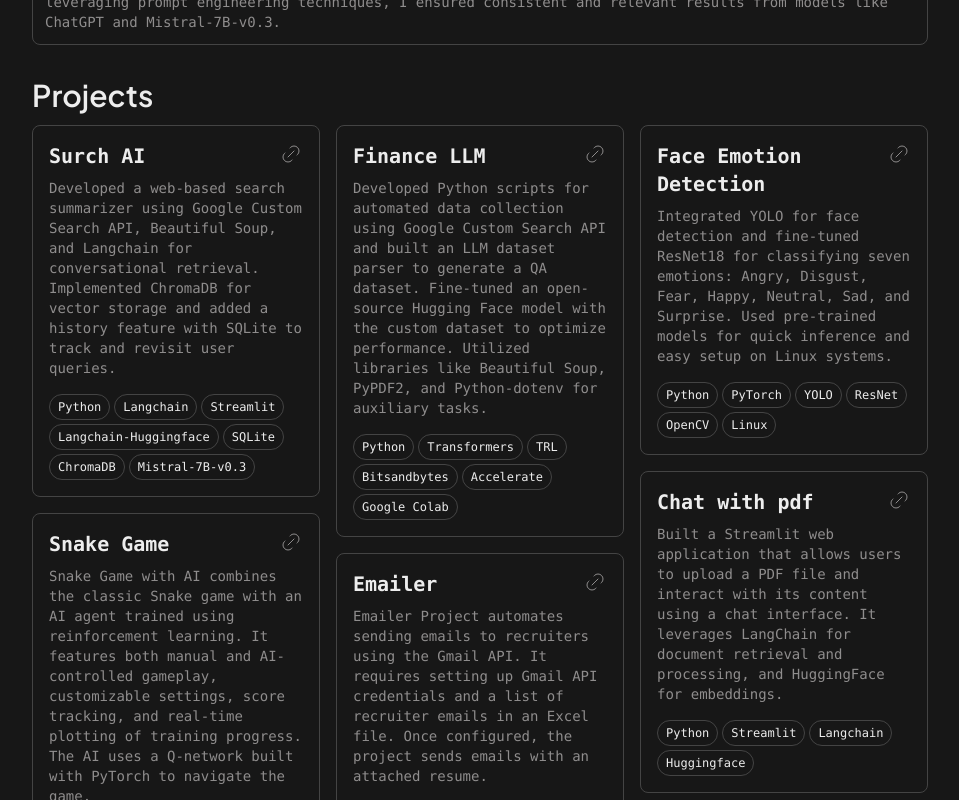
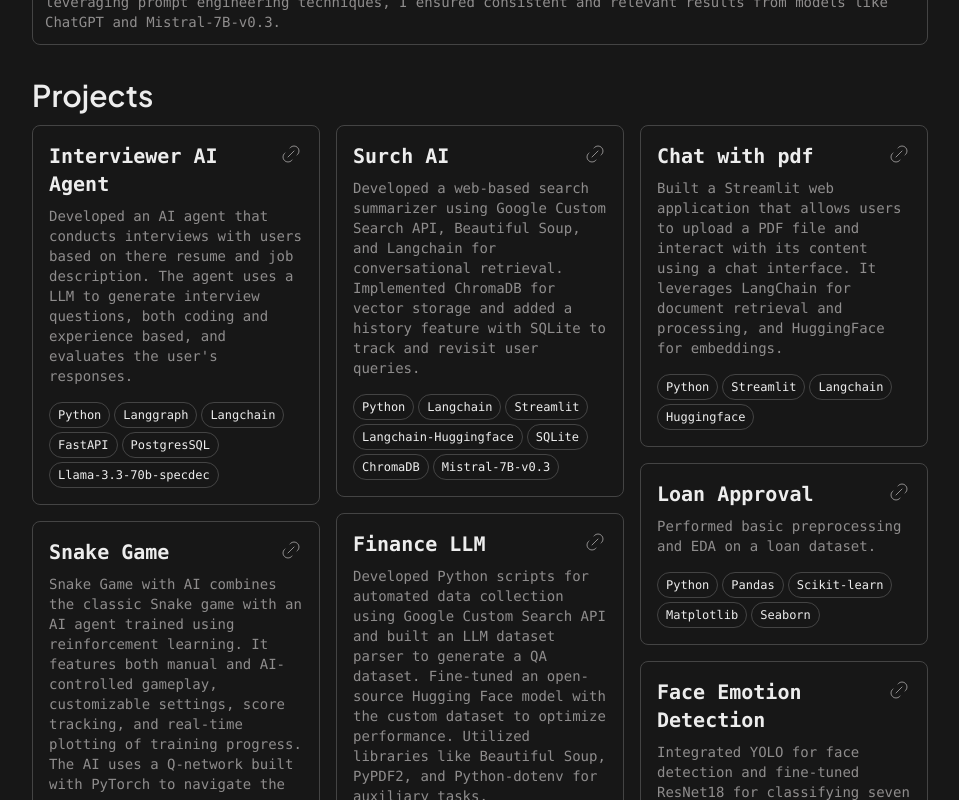
Before and after one commit to aayushjoshi-12/portfolio, a Next.js app: page / in a window 1280 px wide. Shown: the part 760-1560 px from the top of the page, without its empty margins (160-1119 px from the left). Built offline with nearby package versions, Linux system fonts and the light colour scheme.

Commit message:
updates projects.ts

```diff
--- a/constants/projects.ts
+++ b/constants/projects.ts
@@ -1,9 +1,9 @@
 export const projects = [
   {
-    title: "Surch AI",
-    description: "Developed a web-based search summarizer using Google Custom Search API, Beautiful Soup, and Langchain for conversational retrieval. Implemented ChromaDB for vector storage and added a history feature with SQLite to track and revisit user queries.",
-    link: "https://surch-12.streamlit.app",
-    techStack: ["Python", "Langchain", "Streamlit", "Langchain-Huggingface", "SQLite", "ChromaDB", "Mistral-7B-v0.3"],
+    title: "Interviewer AI Agent",
+    description: "Developed an AI agent that conducts interviews with users based on there resume and job description. The agent uses a LLM to generate interview questions, both coding and experience based, and evaluates the user's responses.",
+    link: "https://github.com/aayushjoshi-12/interviewer",
+    techStack: ["Python", "Langgraph", "Langchain", "FastAPI", "PostgresSQL", "Llama-3.3-70b-specdec"],
   },
   {
     title: "Snake Game",
@@ -18,6 +18,12 @@ export const projects = [
     techStack: ["Next.js", "Tailwind CSS"],
   },
   {
+    title: "Surch AI",
+    description: "Developed a web-based search summarizer using Google Custom Search API, Beautiful Soup, and Langchain for conversational retrieval. Implemented ChromaDB for vector storage and added a history feature with SQLite to track and revisit user queries.",
+    link: "https://surch-12.streamlit.app",
+    techStack: ["Python", "Langchain", "Streamlit", "Langchain-Huggingface", "SQLite", "ChromaDB", "Mistral-7B-v0.3"],
+  },
+  {
     title: "Finance LLM",
     description: "Developed Python scripts for automated data collection using Google Custom Search API and built an LLM dataset parser to generate a QA dataset. Fine-tuned an open-source Hugging Face model with the custom dataset to optimize performance. Utilized libraries like Beautiful Soup, PyPDF2, and Python-dotenv for auxiliary tasks.",
     link: "https://github.com/aayushjoshi-12/finance-llm",
@@ -28,6 +34,12 @@ export const projects = [
     description: "Emailer Project automates sending emails to recruiters using the Gmail API. It requires setting up Gmail API credentials and a list of recruiter emails in an Excel file. Once configured, the project sends emails with an attached resume.",
     link: "https://github.com/aayushjoshi-12/emailer",
     techStack: ["Python", "Pandas", "Openpyxl", "Google-auth", "Gmail API"],
+  },
+  {
+    title: "Chat with pdf",
+    description: "Built a Streamlit web application that allows users to upload a PDF file and interact with its content using a chat interface. It leverages LangChain for document retrieval and processing, and HuggingFace for embeddings.",
+    link: "https://github.com/aayushjoshi-12/chat-with-pdf",
+    techStack: ["Python", "Streamlit", "Langchain", "Huggingface"],
   },
   {
     title: "Loan Approval",
@@ -42,12 +54,6 @@ export const projects = [
     techStack: ["Python", "PyTorch", "YOLO", "ResNet", "OpenCV", "Linux"],
   },
   {
-    title: "Chat with pdf",
-    description: "Built a Streamlit web application that allows users to upload a PDF file and interact with its content using a chat interface. It leverages LangChain for document retrieval and processing, and HuggingFace for embeddings.",
-    link: "https://github.com/aayushjoshi-12/chat-with-pdf",
-    techStack: ["Python", "Streamlit", "Langchain", "Huggingface"],
-  },
-  {
     title: "Epsilon",
     description: "Epsilon is a 2D physics engine for reinforcement learning, simulating interactions with shapes like rectangles and circles. It features collision detection, response, and basic force application. Currently in development, it aims to improve collision handling and integrate more fully with RL, though issues with circle and rod collisions remain.",
     link: "https://github.com/aayushjoshi-12/epsilon",
```
